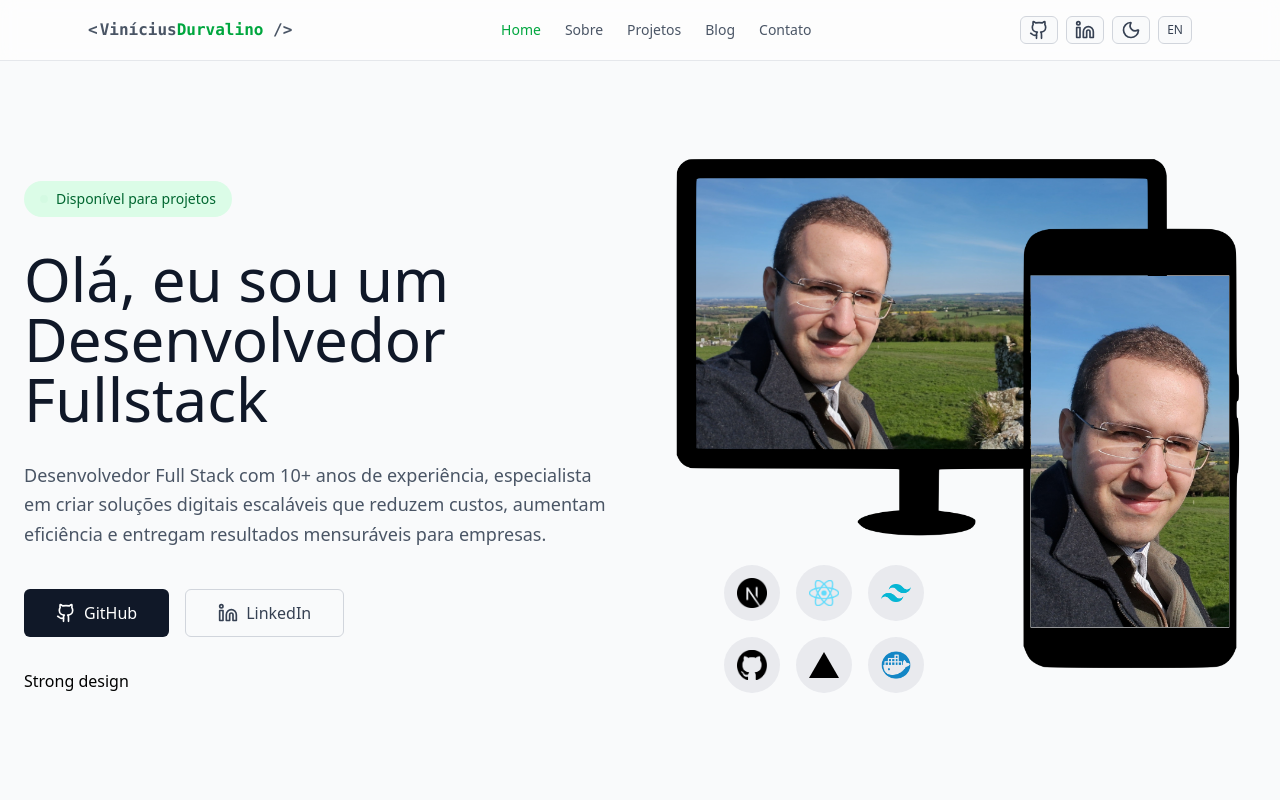
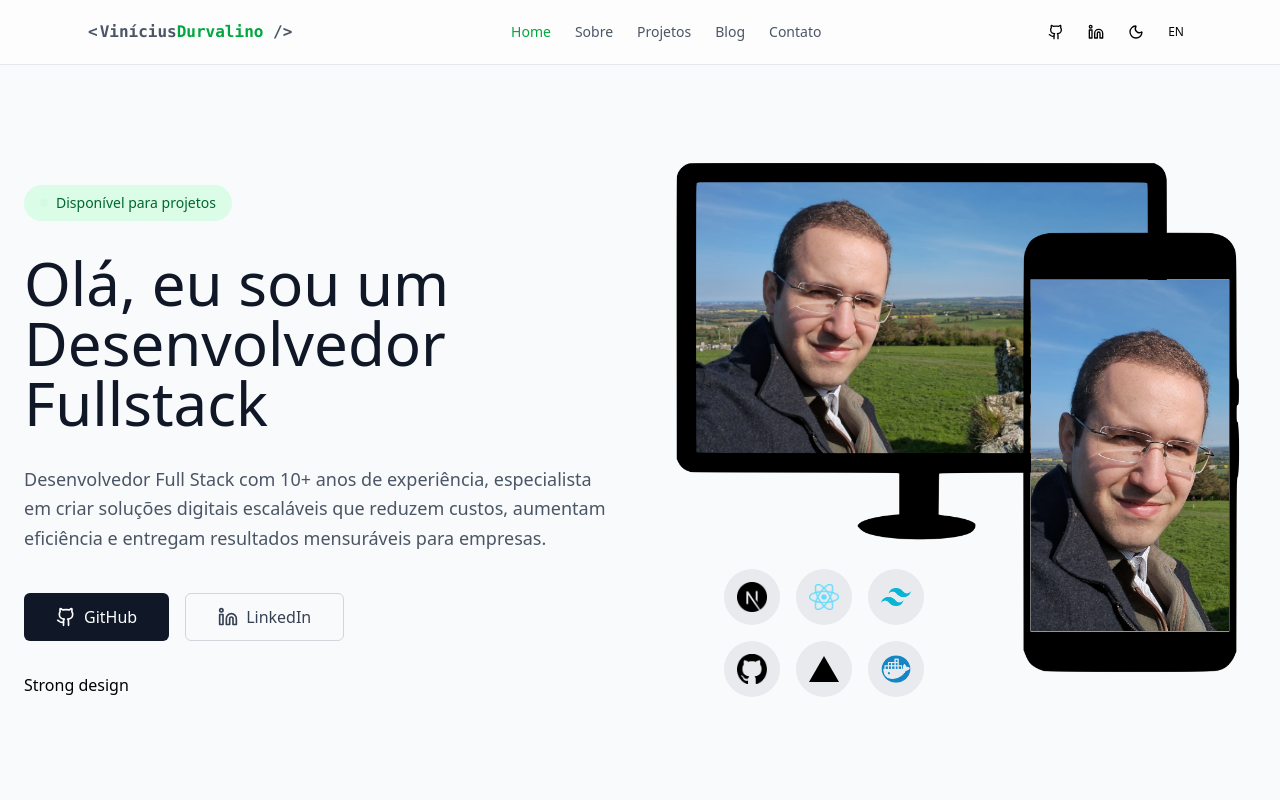
Before and after one commit to vdurvalino/professional-profile-page, a Next.js app: page / in a window 1280 px wide. Shown: the top 800 px of the page. Built offline with nearby package versions, Linux system fonts and the light colour scheme.

Commit message:
refactor: extract social button into a reusable component

```diff
--- a/src/components/FooterSection.tsx
+++ b/src/components/FooterSection.tsx
@@ -1,8 +1,8 @@
 import React from 'react';
 import {Coffee, Github, Linkedin, Mail} from 'lucide-react';
 import Link from "next/link";
-import {Button} from "@/components/ui/Button";
 import {Logo} from "@/components/ui/Logo";
+import {SocialButton} from "@/components/SocialButton";
 
 export const FooterSection: React.FC = () => {
     return (
@@ -21,25 +21,25 @@ export const FooterSection: React.FC = () => {
                         <ul className="space-y-2">
                             <li>
                                 <Link href="/about"
-                                      className="text-sm text-gray-600 dark:text-gray-400 hover:text-gray-900 dark:hover:text-white transition-colors">
+                                      className="text-sm text-gray-600 dark:text-gray-400 hover:text-primary dark:hover:text-primary-dark transition-colors">
                                     Sobre
                                 </Link>
                             </li>
                             <li>
                                 <Link href="/projects"
-                                      className="text-sm text-gray-600 dark:text-gray-400 hover:text-gray-900 dark:hover:text-white transition-colors">
+                                      className="text-sm text-gray-600 dark:text-gray-400 hover:text-primary dark:hover:text-primary-dark transition-colors">
                                     Projetos
                                 </Link>
                             </li>
                             <li>
                                 <Link href="/blog"
-                                      className="text-sm text-gray-600 dark:text-gray-400 hover:text-gray-900 dark:hover:text-white transition-colors">
+                                      className="text-sm text-gray-600 dark:text-gray-400 hover:text-primary dark:hover:text-primary-dark transition-colors">
                                     Blog
                                 </Link>
                             </li>
                             <li>
                                 <Link href="/contact"
-                                      className="text-sm text-gray-600 dark:text-gray-400 hover:text-gray-900 dark:hover:text-white transition-colors">
+                                      className="text-sm text-gray-600 dark:text-gray-400 hover:text-primary dark:hover:text-primary-dark transition-colors">
                                     Contato
                                 </Link>
                             </li>
@@ -49,36 +49,27 @@ export const FooterSection: React.FC = () => {
                     <div>
                         <h4 className="font-semibold text-gray-900 dark:text-white mb-4">Conecte-se</h4>
                         <div className="flex gap-3">
-                            <Button
-                                size={"xs"}
-                                variant={"outline"}
-
+                            <SocialButton
                                 as={Link}
                                 href="https://github.com/vdurvalino/"
                                 target="_blank"
                             >
-                                <Github className="w-5 h-5"/>
-                            </Button>
-                            <Button
-                                size={"xs"}
-                                variant={"outline"}
-
+                                <Github className="w-4 h-4"/>
+                            </SocialButton>
+                            <SocialButton
                                 as={Link}
                                 href="https://www.linkedin.com/in/vinicius-d-de-souza-b745a41bb/"
                                 target="_blank"
                             >
-                                <Linkedin className="w-5 h-5"/>
-                            </Button>
-                            <Button
-                                size={"xs"}
-                                variant={"outline"}
-
+                                <Linkedin className="w-4 h-4"/>
+                            </SocialButton>
+                            <SocialButton
                                 as={Link}
-                                target={"_blank"}
                                 href="mailto:contact@durvalino.dev"
+                                target="_blank"
                             >
                                 <Mail className="w-5 h-5"/>
-                            </Button>
+                            </SocialButton>
                         </div>
                     </div>
                 </div>
--- a/src/components/HeaderSection.tsx
+++ b/src/components/HeaderSection.tsx
@@ -8,6 +8,7 @@ import {Button} from "@/components/ui/Button";
 import {Logo} from "@/components/ui/Logo";
 import {usePathname} from "next/navigation";
 import {isCurrentResource} from "@/utils/is-current-resource";
+import {SocialButton} from "@/components/SocialButton";
 
 const pages: { href: string, name: string }[] = [
     {href: "/", name: "Home"},
@@ -74,44 +75,36 @@ export const HeaderSection: React.FC = () => {
 
                         {/* Desktop Action Buttons */}
                         <div className="hidden md:flex items-center gap-2">
-                            <Button
-                                variant={"outline"}
-                                size={'xs'}
+                            <SocialButton
                                 as={Link}
                                 href="https://github.com/vdurvalino/"
                                 target="_blank"
                             >
-                                <Github className="w-5 h-5"/>
-                            </Button>
-                            <Button
-                                variant={"outline"}
-                                size={'xs'}
+                                <Github className="w-4 h-4"/>
+                            </SocialButton>
+                            <SocialButton
                                 as={Link}
                                 href="https://www.linkedin.com/in/vinicius-d-de-souza-b745a41bb/"
                                 target="_blank"
                             >
-                                <Linkedin className="w-5 h-5"/>
-                            </Button>
-                            <Button
-                                variant={"outline"}
-                                size={'xs'}
+                                <Linkedin className="w-4 h-4"/>
+                            </SocialButton>
+                            <SocialButton
                                 onClick={toggleDarkMode}
                                 aria-label="Toggle dark mode"
                             >
                                 {isDarkMode ? (
-                                    <Sun className="w-5 h-5"/>
+                                    <Sun className="w-4 h-4"/>
                                 ) : (
-                                    <Moon className="w-5 h-5"/>
+                                    <Moon className="w-4 h-4"/>
                                 )}
-                            </Button>
-                            <Button
-                                variant={"outline"}
-                                size={'xs'}
+                            </SocialButton>
+                            <SocialButton
                                 onClick={() => setLanguage(language === 'pt' ? 'en' : 'pt')}
                                 aria-label="Toggle Language"
                             >
                                 {language === 'pt' ? 'EN' : 'PT'}
-                            </Button>
+                            </SocialButton>
                         </div>
                     </div>
 
--- /dev/null
+++ b/src/components/SocialButton.tsx
@@ -0,0 +1,18 @@
+import {Button, ButtonProps} from "@/components/ui/Button";
+import React from "react";
+import {twMerge} from "tailwind-merge";
+
+export function SocialButton<C extends React.ElementType = "button">(
+    {children, ...rest}: ButtonProps<C>
+) {
+    return (
+        <Button
+            variant={"ghost"}
+            size={'xs'}
+            className={twMerge("text-primary dark:text-primary-dark hover:text-primary-hover dark:hover:text-primary-hover-dark hover:bg-primary/10 dark:hover:bg-primary-dark/10 rounded-full p-2 h-fit", rest.className)}
+            {...rest}
+        >
+            {children}
+        </Button>
+    )
+}
```
